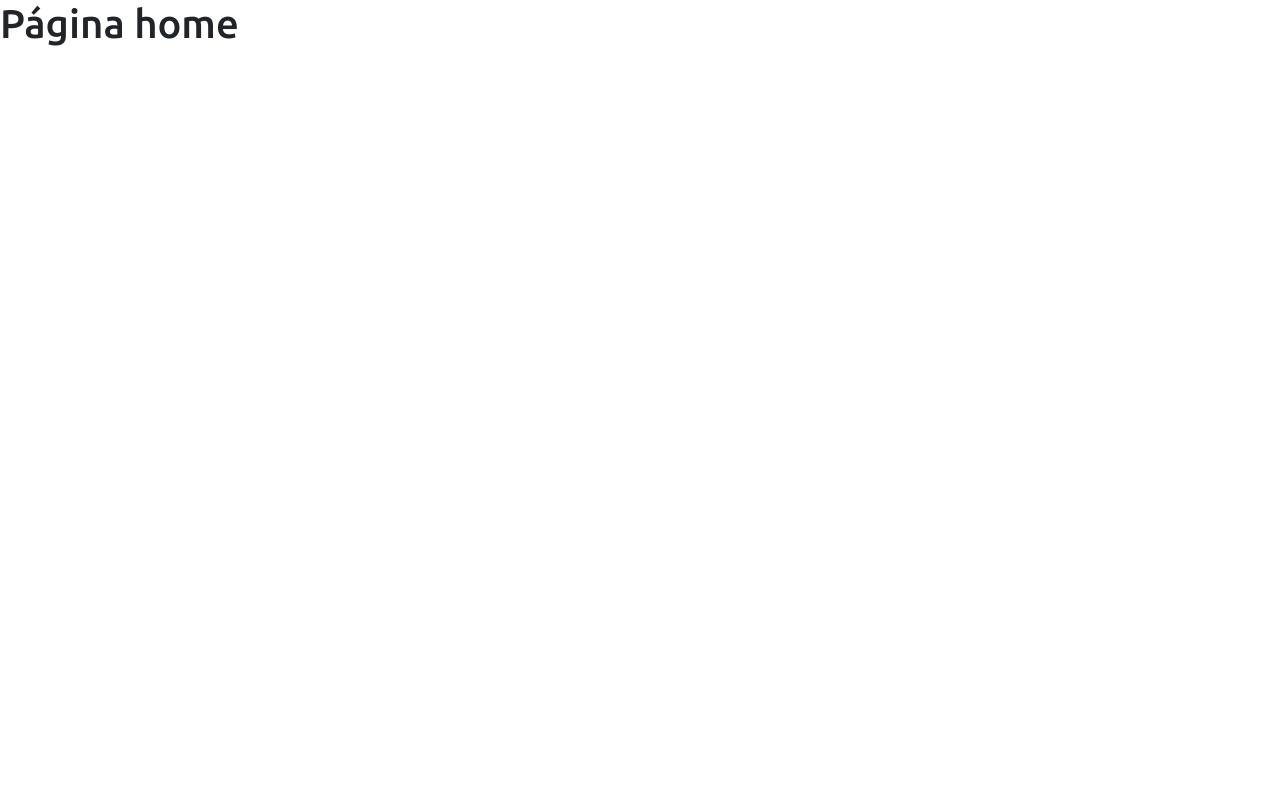
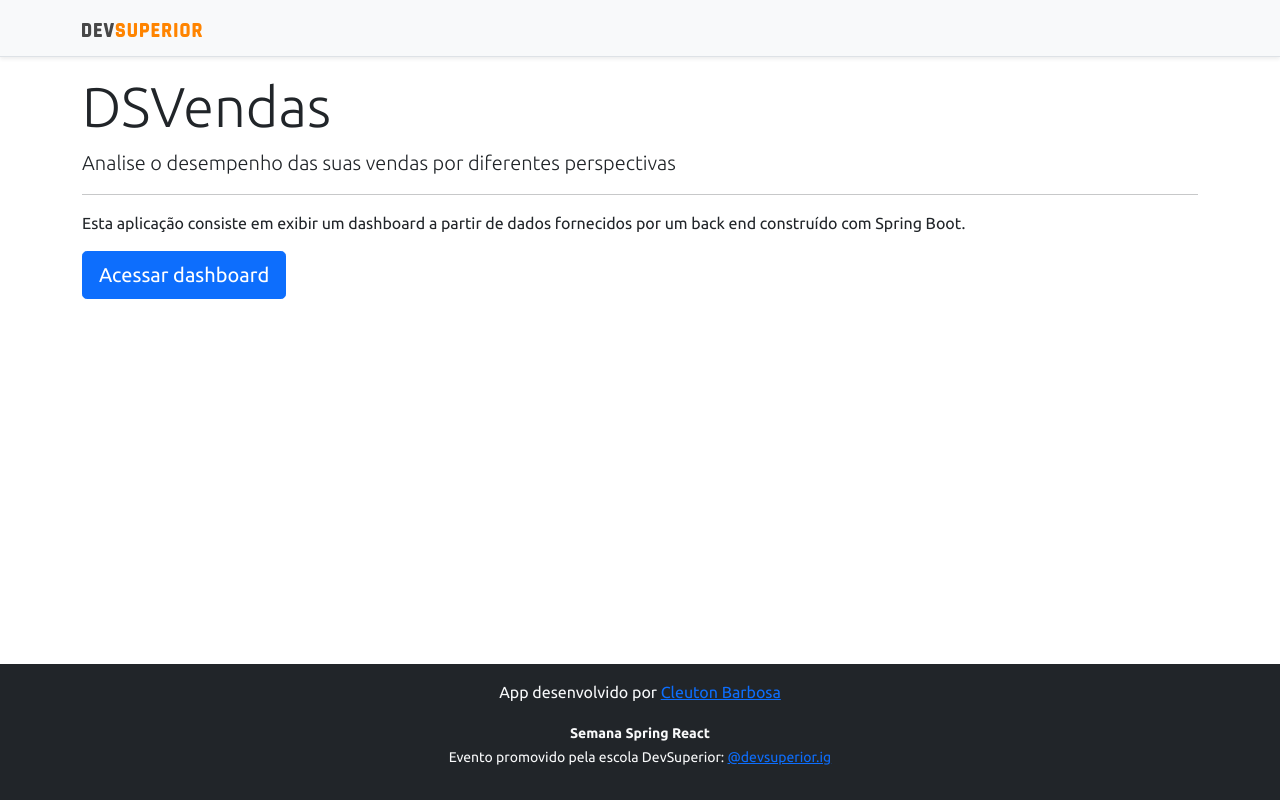
Before and after one commit to cleuton-junior/projeto-sds3, a React (Create React App) app in the folder frontend/: page / in a window 1280 px wide. Built offline with nearby package versions, Linux system fonts and the light colour scheme; the HTML template or start-up script is replaced by a standard one.

Commit message:
Home, navigation

```diff
--- a/frontend/src/Routes.tsx
+++ b/frontend/src/Routes.tsx
@@ -9,7 +9,7 @@
                 <Route path="/" exact>
                     <Home />
                 </Route>
-                <Route path="/dashboad" exact>
+                <Route path="/dashboard" exact>
                     <Dashboad />
                 </Route>
             </Switch>
--- a/frontend/src/components/NavBar/index.tsx
+++ b/frontend/src/components/NavBar/index.tsx
@@ -1,4 +1,5 @@
 import ImgDsDark from 'assets/img/ds-dark.svg'
+import { Link } from 'react-router-dom';
 
 /*function NavBar() {
     return (
@@ -13,7 +14,9 @@
         <div className="d-flex flex-column flex-md-row align-items-center p-3 px-md-4 mb-3 bg-light border-bottom shadow-sm">
             <div className="container">
                 <nav className="my-2 my-md-0 mr-md-3">
+                    <Link to="/">
                     <img src={ImgDsDark} alt="DevSuperior" width="120" />
+                    </Link>
                 </nav>
             </div>
         </div>
--- a/frontend/src/pages/Home/index.tsx
+++ b/frontend/src/pages/Home/index.tsx
@@ -1,9 +1,25 @@
+import Footer from "components/Footer";
+import NavBar from "components/NavBar"
+import { Link } from "react-router-dom";
+
 const Home = () => {
     return (
-        <div>
-            <h1>Página home</h1>
-        </div>
-    )
+        <>
+            <NavBar />
+                <div className="container">
+                    <div className="jumbotron">
+                        <h1 className="display-4">DSVendas</h1>
+                        <p className="lead">Analise o desempenho das suas vendas por diferentes perspectivas</p>
+                        <hr />
+                        <p>Esta aplicação consiste em exibir um dashboard a partir de dados fornecidos por um back end construído com Spring Boot.</p>
+                        <Link to="/dashboard" className="btn btn-primary btn-lg">
+                            Acessar dashboard
+                        </Link>
+                    </div>
+                </div>
+                <Footer />
+            </>
+            )
 }
 
-export default Home;
+            export default Home;
```
